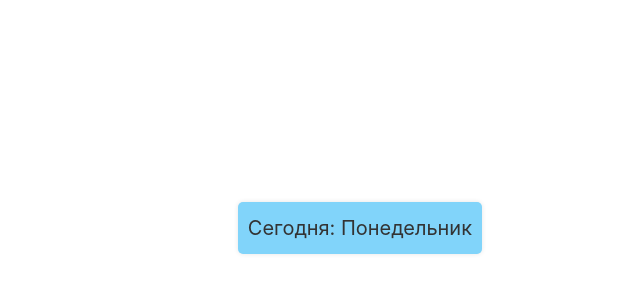
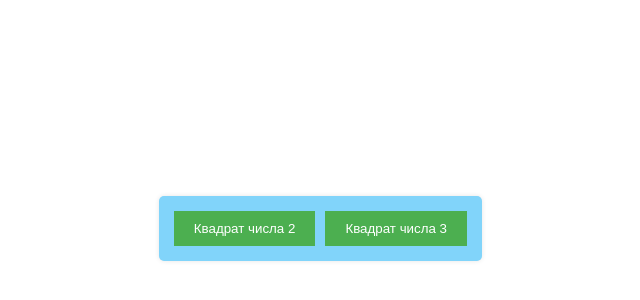
Before and after one commit to rayssssbush/vue_uch, a Vue app: page / in a window 1280 px wide. Shown: the part 172-472 px from the top of the page, without its empty margins (158-798 px from the left). Built offline with nearby package versions, Linux system fonts and the light colour scheme.

Commit message:
Задание 10

```diff
--- a/src/App.vue
+++ b/src/App.vue
@@ -4,31 +4,18 @@ import TheWelcome from './components/TheWelcome.vue'
 </script>
 <template>
 	<div>
-		<p>Сегодня: {{ getCurrentDay() }}</p>
+		<!-- Кнопки для вывода квадратов чисел -->
+		<button @click="showSquare(2)">Квадрат числа 2</button>
+		<button @click="showSquare(3)">Квадрат числа 3</button>
 	</div>
 </template>
 
 <script>
 export default {
 	methods: {
-		// Вспомогательный метод для получения дня недели по числу
-		getDayByNumber(dayNumber) {
-			const days = [
-				'Воскресенье',
-				'Понедельник',
-				'Вторник',
-				'Среда',
-				'Четверг',
-				'Пятница',
-				'Суббота',
-			]
-			return days[dayNumber]
-		},
-
-		// Основной метод для вывода текущего дня недели
-		getCurrentDay() {
-			const currentDayNumber = new Date().getDay() // Получаем число дня недели (0 - Воскресенье, 1 - Понедельник и т.д.)
-			return this.getDayByNumber(currentDayNumber)
+		// Метод для вывода квадрата числа через alert
+		showSquare(number) {
+			alert(`Квадрат числа ${number}: ${number * number}`)
 		},
 	},
 }
@@ -36,6 +23,18 @@ export default {
 
 <style scoped>
 /* Стили по желанию */
+button {
+	padding: 10px 20px;
+	background-color: #4caf50;
+	color: white;
+	border: none;
+	cursor: pointer;
+	margin: 5px;
+}
+
+button:hover {
+	background-color: #45a049;
+}
 </style>
 
 <style scoped>
```
